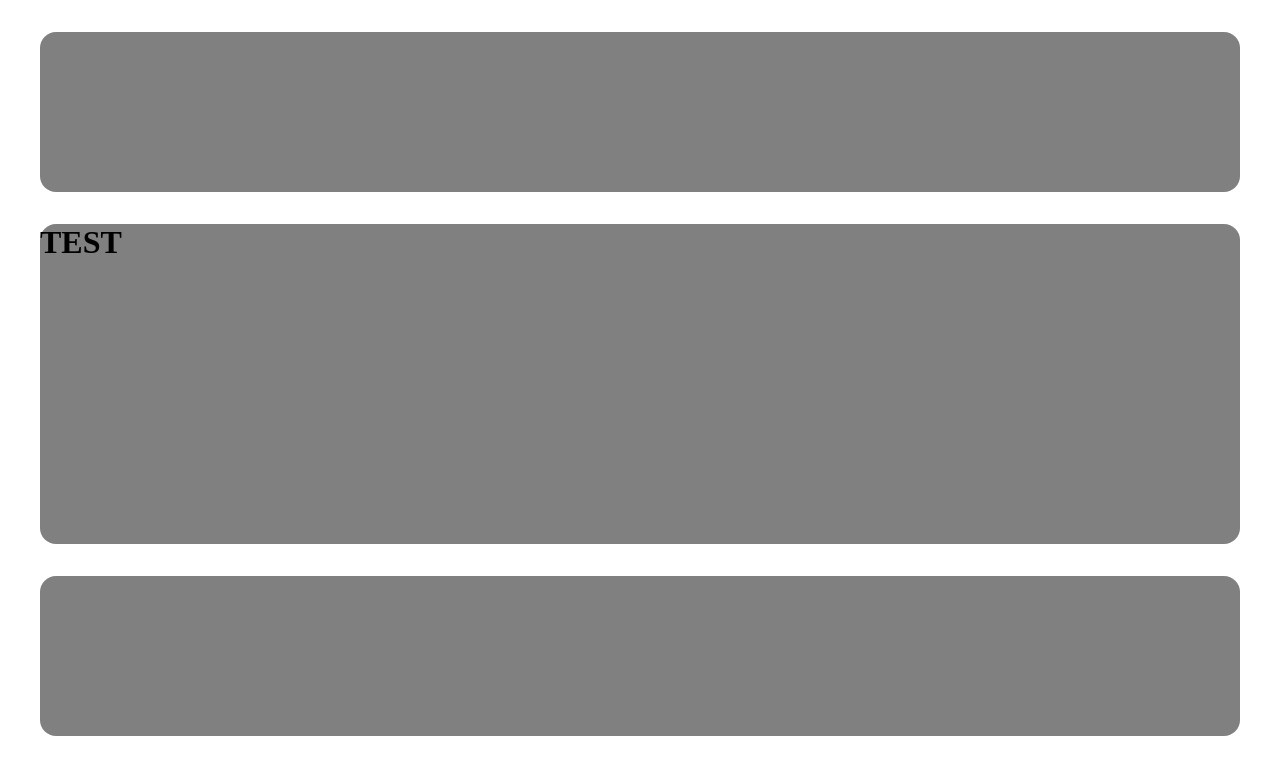
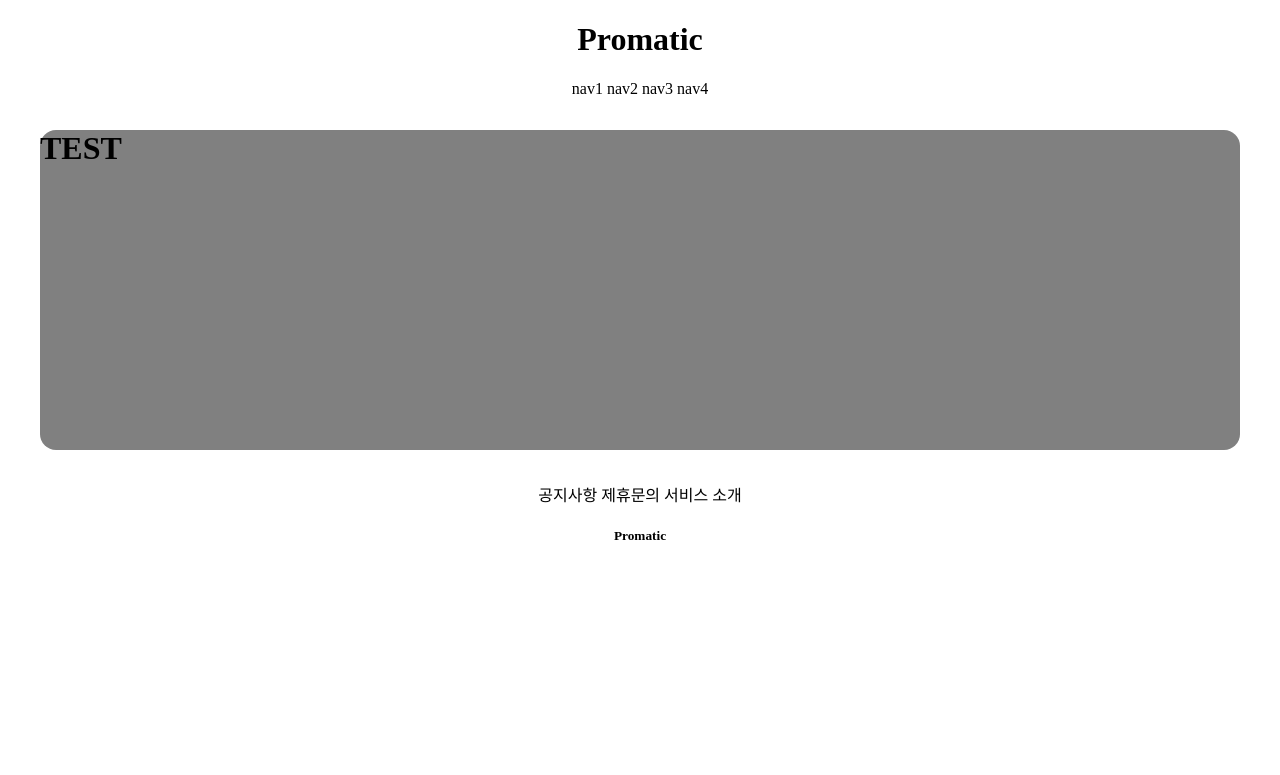
Before and after one commit to success899/test, a Django app: page /accounts/hello_world/ in a window 1280 px wide. Shown: the top 775 px of the page. Run offline with Django 3.2, Linux system fonts and the light colour scheme; parts of the project's set-up code (start-up, migrations or seed data) failed here and were passed over.

Commit message:
210706 test commit 1

```diff
--- a/templates/footer.html
+++ b/templates/footer.html
@@ -1,3 +1,10 @@
-<div style="height: 10rem; background-color: gray; margin: 2rem; border-radius: 1rem;">
-
+<div style="text-align: center">
+    <div>
+        <span>공지사항</span>
+        <span>제휴문의</span>
+        <span>서비스 소개</span>
+    </div>
+    <div>
+        <h5>Promatic</h5>
+    </div>
 </div>
--- a/templates/header.html
+++ b/templates/header.html
@@ -1,3 +1,11 @@
-<div style="height: 10rem; background-color: gray; margin: 2rem; border-radius: 1rem;">
-
+<div style="text-align: center">
+    <div>
+        <h1>Promatic</h1>
+    </div>
+    <div>
+        <span>nav1</span>
+        <span>nav2</span>
+        <span>nav3</span>
+        <span>nav4</span>
+    </div>
 </div>
```
